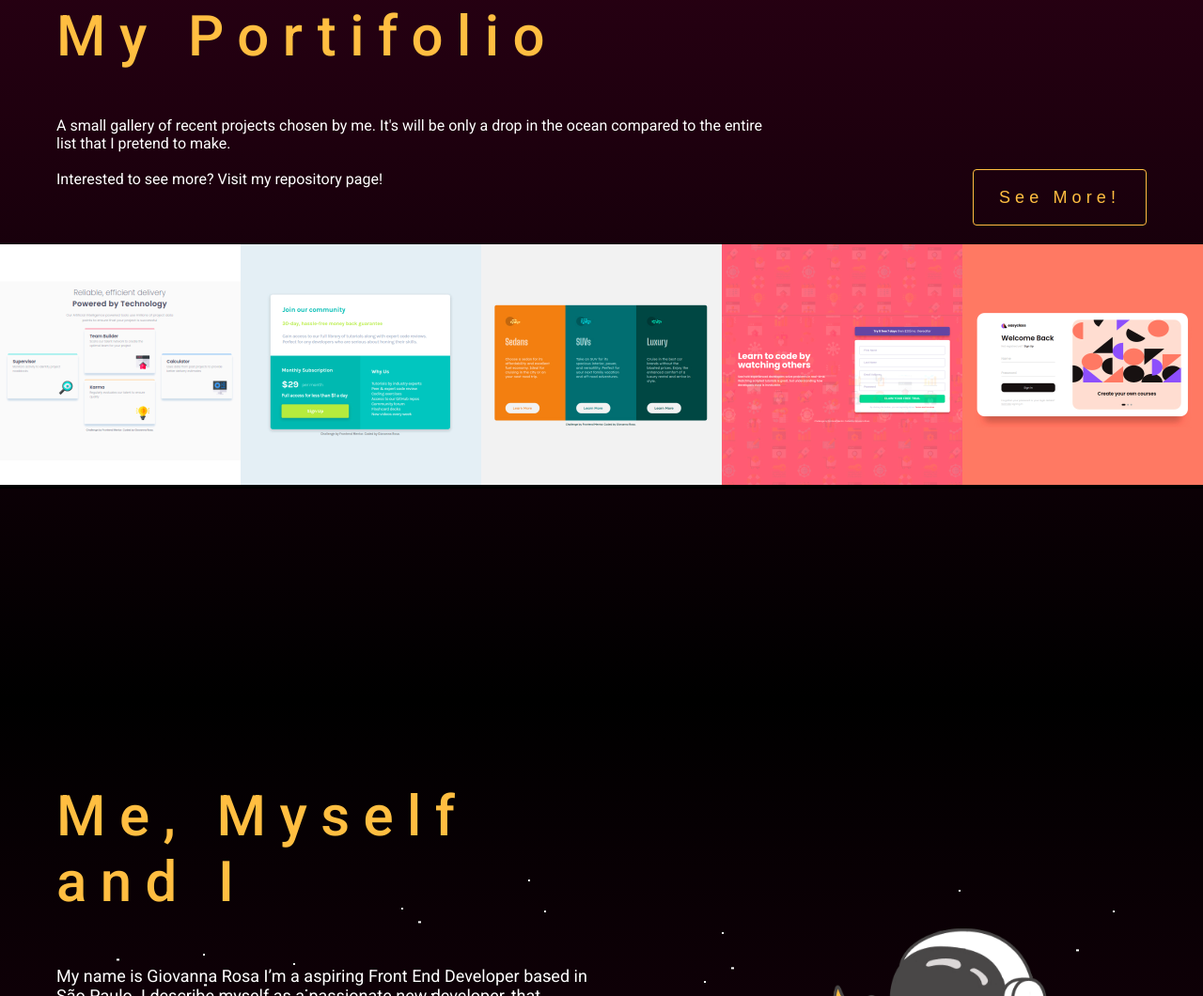
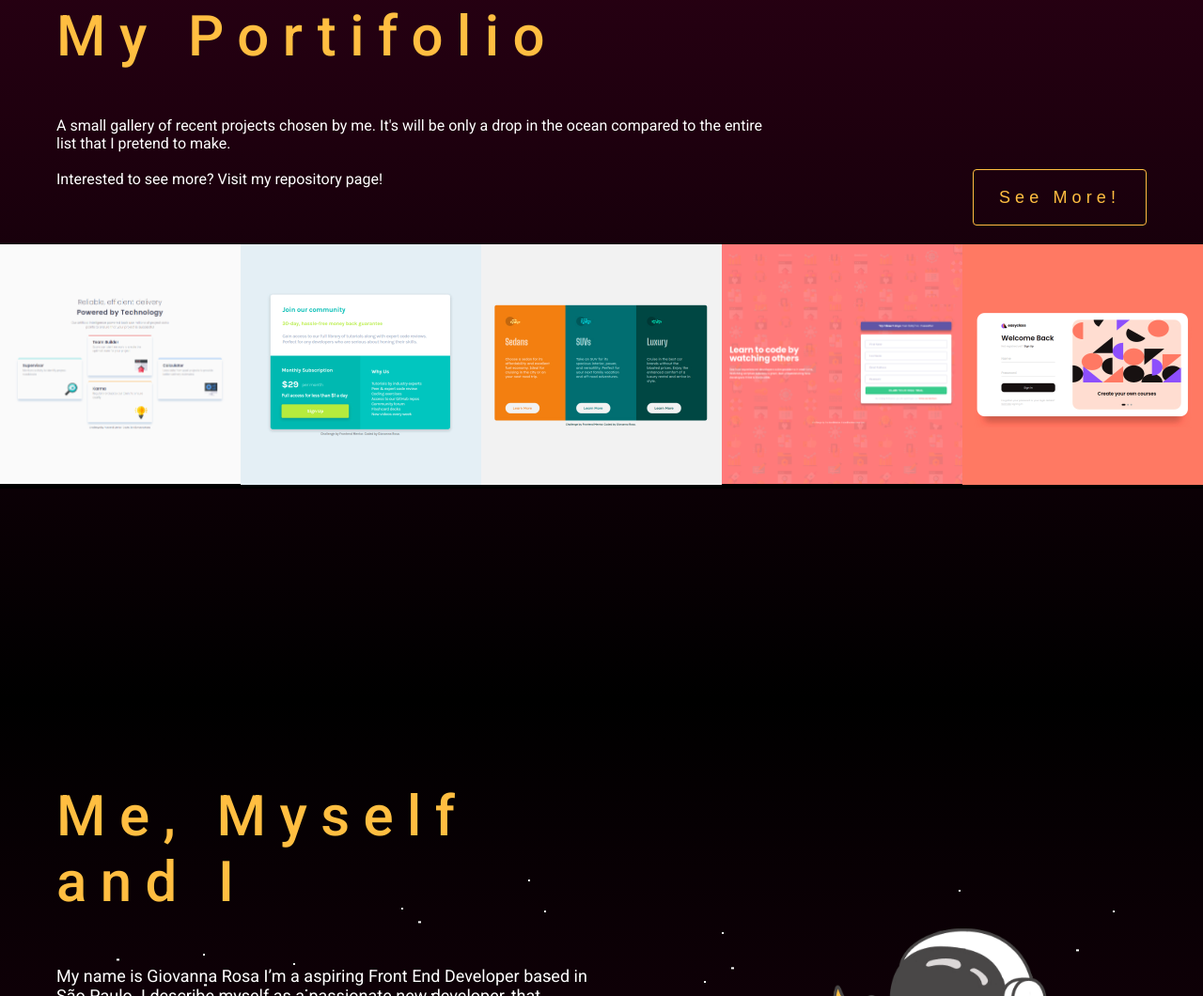
Before and after one commit to giovanna-mrosa/portifolio, a plain HTML site: page index.html in a window 1280 px wide. Shown: the part 856-1916 px from the top of the page at 94% size. Drawn offline with Linux system fonts and the light colour scheme.

Commit message:
responsive-6

```diff
--- a/index.html
+++ b/index.html
@@ -91,7 +91,7 @@
         <div class="second-roll">
           <div class="items">
             <figure class="img-link">
-              <img src="./assets/app1.jpg" alt="Project #1" />
+              <img src="./assets/app1.png" alt="Project #1" />
               <figcaption>
                 <h2>Four Card Home</h2>
                 <p>View more</p>
@@ -124,7 +124,7 @@
               </figcaption>
             </figure>
             <figure class="img-link">
-              <img src="./assets/app4.jpg" alt="Project #4" />
+              <img src="./assets/app4.png" alt="Project #4" />
               <figcaption>
                 <h2>SignUp Trial Home</h2>
                 <p>View more</p>
```
Also changed, not shown: assets/app1.jpg (deleted), assets/app1.png (added), assets/app4.jpg (deleted), assets/app4.png (added).
